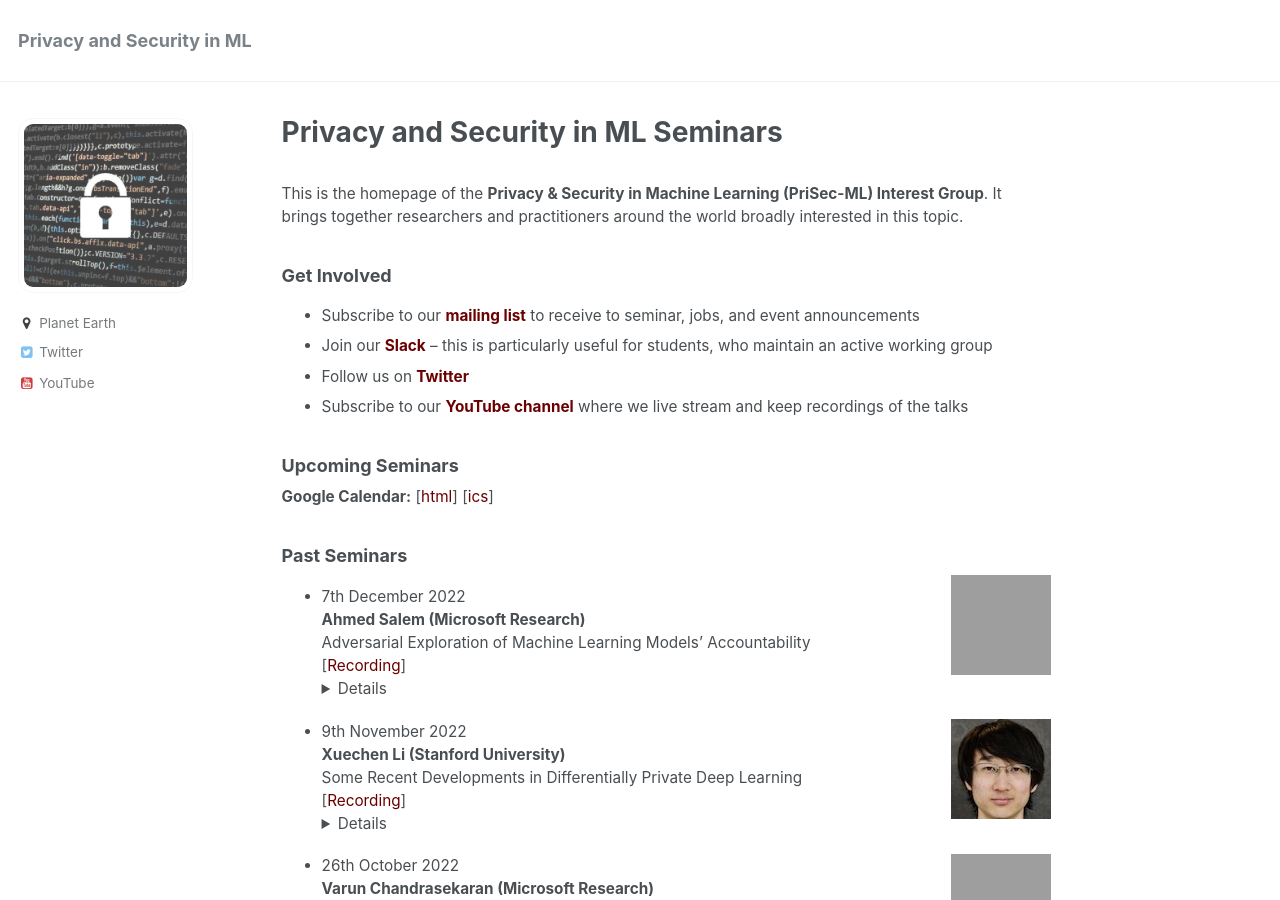
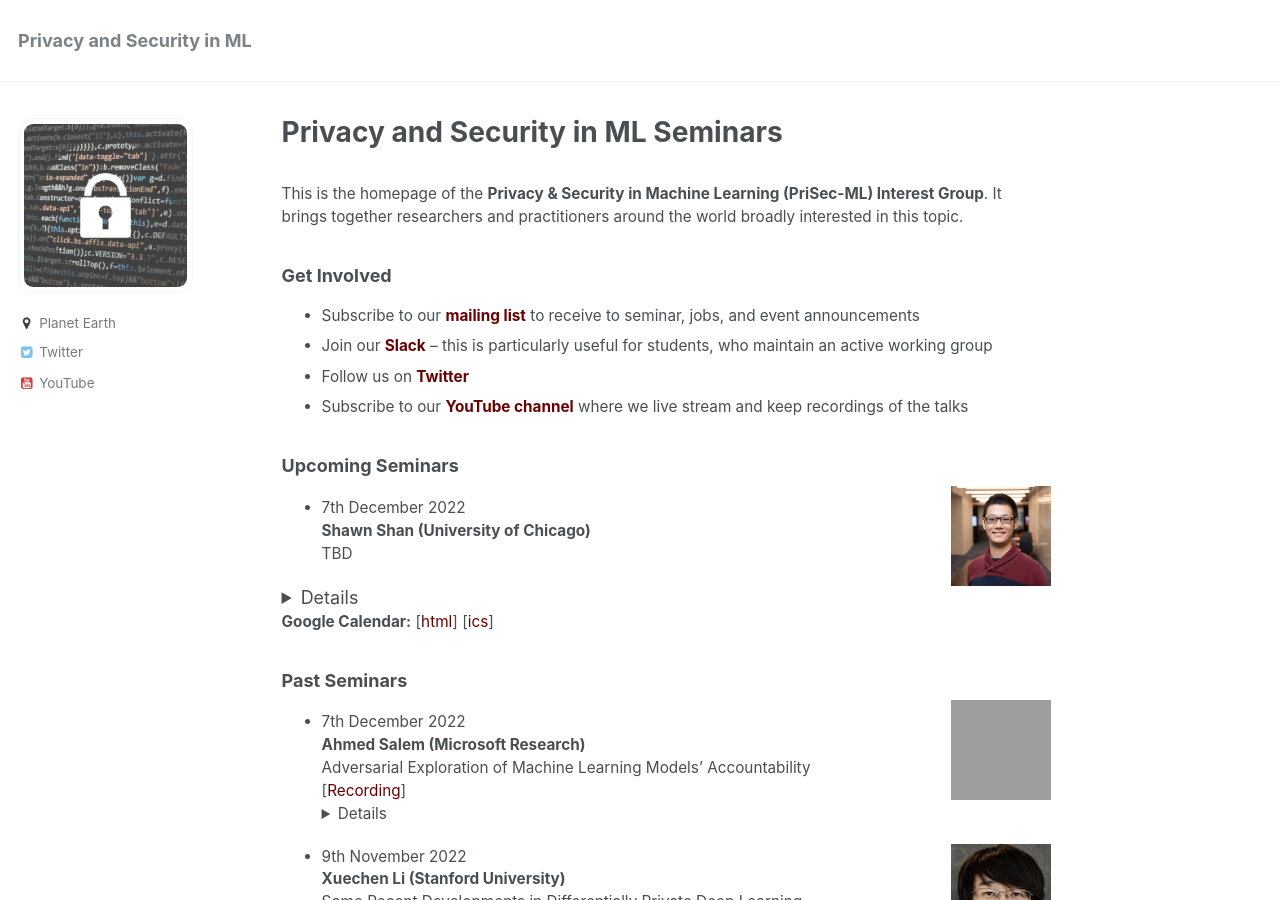
Before and after one commit to prisec-ml/prisec-ml.github.io, a Jekyll site: the page built from _pages/about.md, in a window 1280 px wide and 900 px high, cut to the strip 0-900 px from the top of the window. Built offline with Jekyll 4.4.1, drawn with Linux system fonts in a browser that asks for light colours; grey boxes are pictures that could not be loaded.

Commit message:
Update about.md

```diff
--- a/_pages/about.md
+++ b/_pages/about.md
@@ -16,6 +16,11 @@
 
 ### Upcoming Seminars
 
+<img src="../images/shawn.jpg" style="float:right;width:100px;height:100px;margin-top:00px">
+- 7th December 2022
+**Shawn Shan (University of Chicago)**
+TBD
+<details><br>**Abstract:**  <br><br>**Bio:**  </details>
 
 
 **Google Calendar:** \[[html](https://calendar.google.com/calendar/embed?src=oormvn3d4hah013g6gd39pjpfk%40group.calendar.google.com&ctz=Europe%2FLondon)\] \[[ics](https://calendar.google.com/calendar/ical/oormvn3d4hah013g6gd39pjpfk%40group.calendar.google.com/public/basic.ics)\]
```
